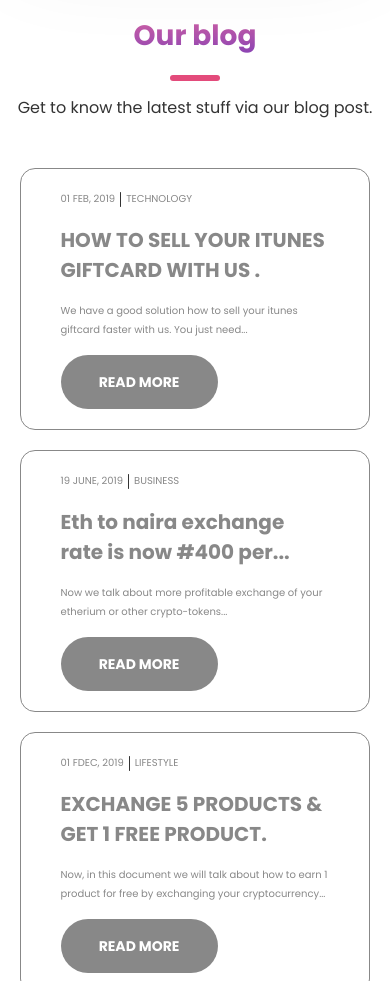
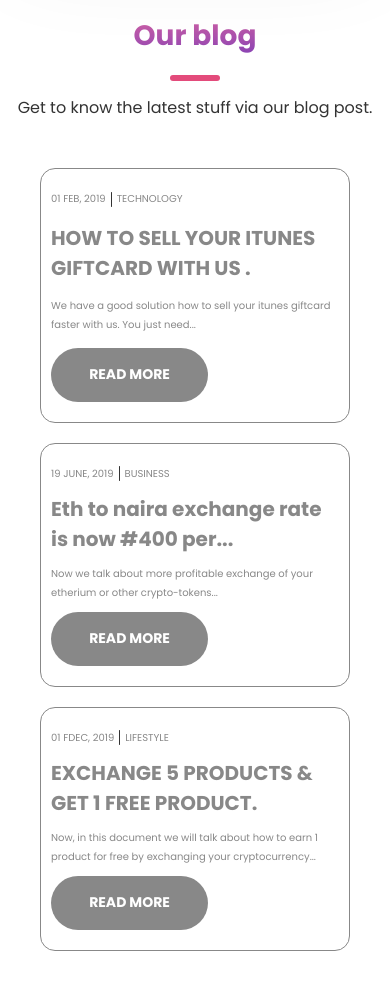
Before and after one commit to rrraaaa/CoinBase, a plain HTML site: page index.html in a window 390 px wide. Shown: the part 3947-4928 px from the top of the page. Drawn offline with nearby package versions, Linux system fonts and the light colour scheme.

Commit message:
fixed adaptive of block blog

```diff
--- a/scss/style.scss
+++ b/scss/style.scss
@@ -1430,7 +1430,6 @@ color:#333;
 
 }
 .cards__item {
-	flex-basis:33.33%;
 	padding-inline:10px;
 	transition:all .5s ease;
 	&:hover{
@@ -1532,8 +1531,9 @@ color:#888888;
 //! Adaptive for block blog
 @media(max-width:1120px){
 	.cards{
-		display: flex;
-		flex-direction: column;
+
+		display:grid;
+		grid-template: repeat(auto-fit, 33%) / 1fr minmax(auto, 66%) 1fr;
 		gap: 20px;
 	}
 	.blog__texts{
@@ -1542,8 +1542,22 @@ color:#888888;
 			text-align: center;
 		}
 	}
-	.cards___item{
+	.cards__item{
+		grid-column:2 / 3;
+		flex-basis: 33.33%;
+		display: grid;
+		grid-template: 1fr / 1fr;
+
 	}
 	.cards__item-content{
-	}
-}
+		grid-row:1 / 2;
+		gap:10px;
+		grid-column:1 / 2;
+	}
+}
+
+@media(max-width:500px){
+	.cards{
+		grid-template:repeat(auto-fit, 33%) / 1fr minmax(auto, 100%) 1fr;
+	}
+}
```
Also changed, not shown: css/style.css.
